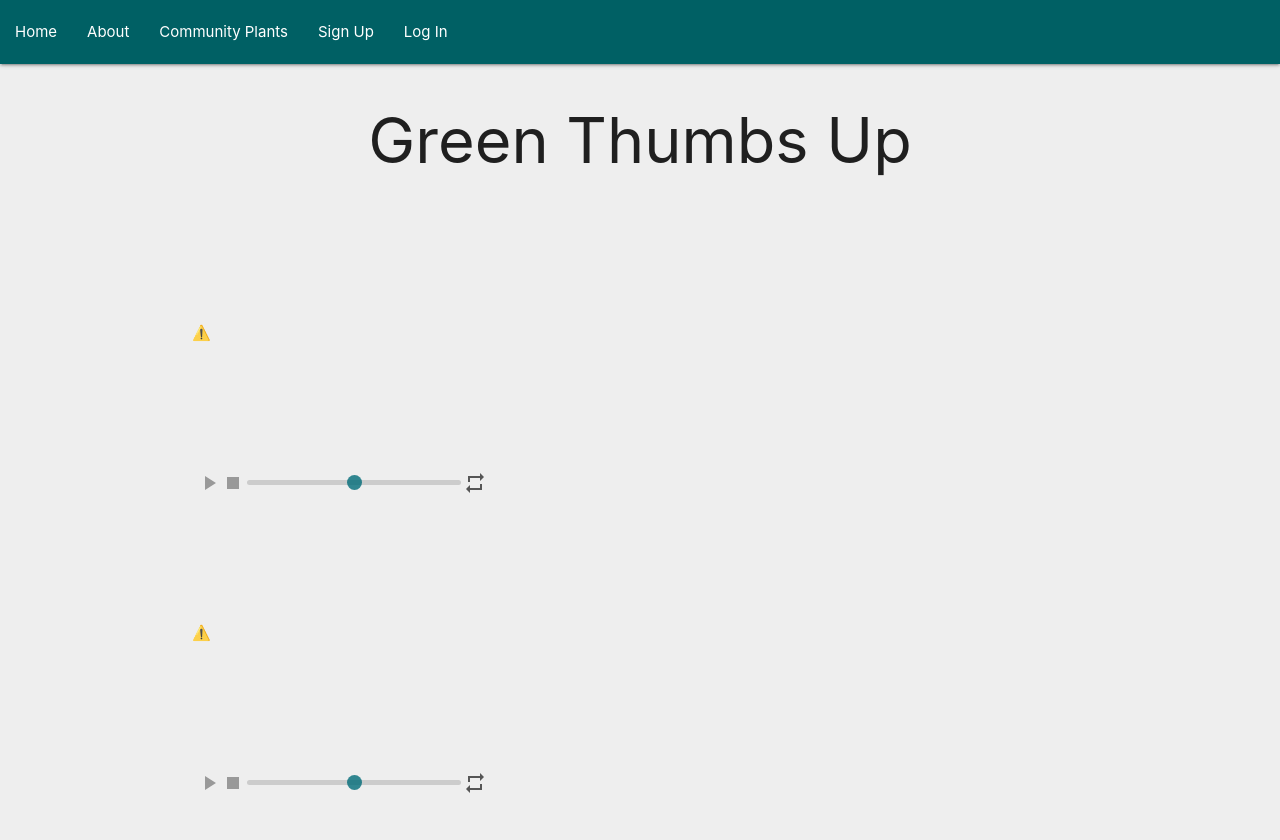
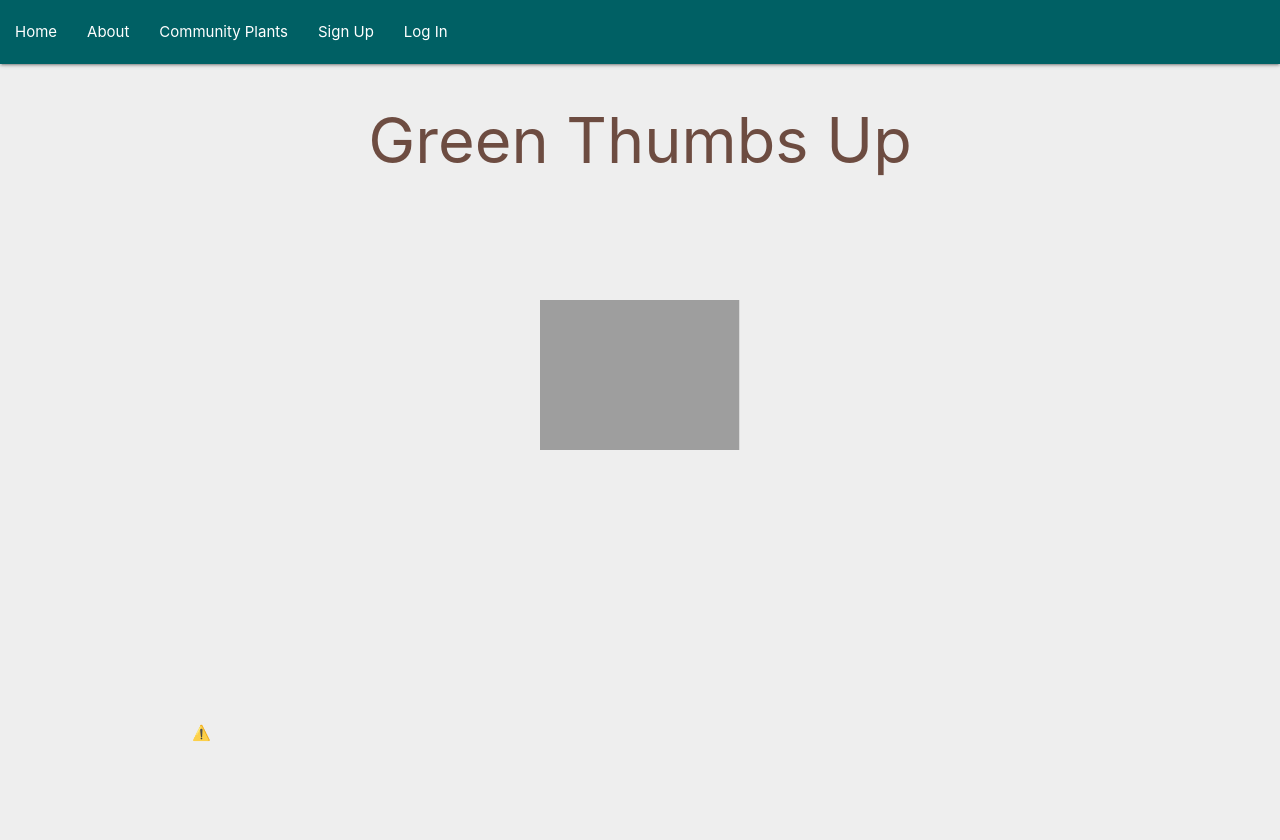
Before and after one commit to m3lfrancisco/greenthumbsup, a Django app: page / in a window 1280 px wide. Shown: the top 840 px of the page. Run offline with Django 4.2, Linux system fonts and the light colour scheme; tables that the repository leaves empty hold one stand-in row (values such as "Sample post"); some libraries are stand-ins or nearby versions; grey boxes are pictures that could not be loaded.

Commit message:
adding carousel to home.html

```diff
--- a/greenthumbsup/settings.py
+++ b/greenthumbsup/settings.py
@@ -84,8 +84,6 @@ DATABASES = {
         'NAME': 'greenthumbsup',
         'USER': 'myappuser',
         'PASSWORD': 'mypass',
-        'HOST': 'localhost',
-        'PORT': 5432
     }
 }
 
--- a/main_app/templates/home.html
+++ b/main_app/templates/home.html
@@ -2,7 +2,31 @@
 
 {% block content %}
 
-<h1 class="center-align">Green Thumbs Up</h1>
+{% comment %} <h1 class="center-align" style="color: #6D4C41;">Green Thumbs Up</h1> {% endcomment %}
+
+<h1 id="web-title" class="center" style="color: #6D4C41;">Green Thumbs Up</h1>
+<div class="container">
+    <div class="carousel">
+        {% for photo in photos|slice:"0:10" %}
+        <a class="carousel-item" href="{% url 'index' %}"><img src="{{ photo.url }}"></a>
+        {% endfor %}
+    </div>
+</div>
+
+<script>
+
+    document.addEventListener('DOMContentLoaded', function() {
+        var elements = document.querySelector('.carousel');
+        var instances = M.Carousel.init(elements, {});
+    });
+
+    $(document).ready(function(){
+        $('.carousel').carousel();
+    });
+
+</script>
+
+
 
 <div>
     <script src="https://unpkg.com/@lottiefiles/lottie-player@latest/dist/lottie-player.js"></script>
@@ -44,4 +68,5 @@
 </div>
 
 
+
 {% endblock %}
--- a/main_app/views.py
+++ b/main_app/views.py
@@ -18,7 +18,8 @@ def home(request):
     home view
     http://localhost:8000/
     """
-    return render(request, 'home.html')
+    photos = Photo.objects.all()
+    return render(request, 'home.html', {'photos': photos})
 
 def about(request):
     """
```
